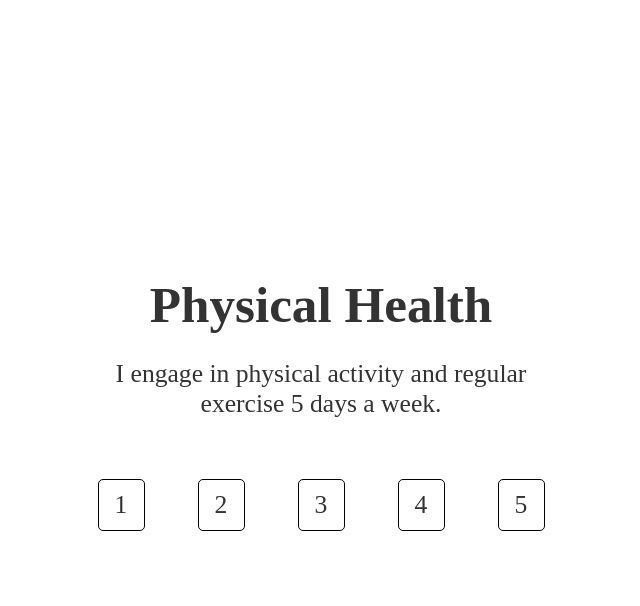
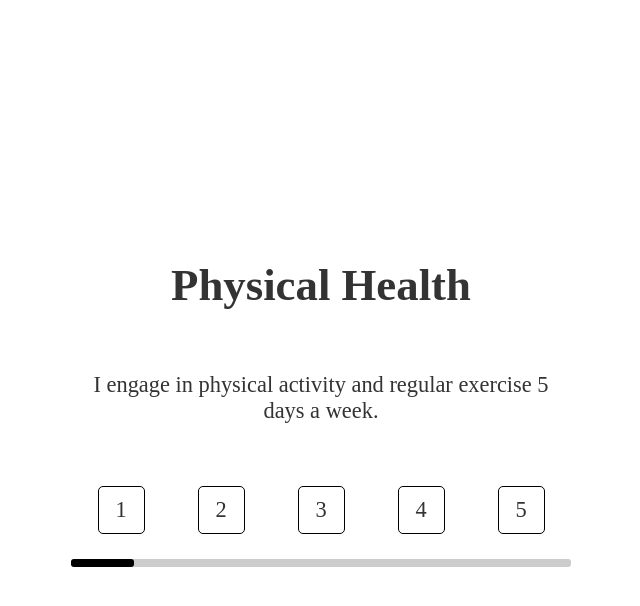
Before and after one commit to Zpeugh/healthstyle, a plain HTML site: page index.html in a window 1280 px wide. Both pictures are taken after a click on the button "Start Quiz". Shown: the whole page, without its empty margins (344-984 px from the left). Drawn offline with Linux system fonts and the light colour scheme.

Commit message:
Fixed progress bar

```diff
--- a/health_esteem.css
+++ b/health_esteem.css
@@ -18,12 +18,11 @@ body, html {
   height: 100vh;
 }
 
-
 .quiz-container {
   display: none; /* Hidden until the quiz starts */
   width: 90%;
   max-width: 600px;
-  font-size: 1.6em;
+  font-size: 1.4em;
 }
 
 #progress-bar-background {
@@ -32,15 +31,16 @@ body, html {
   border-radius: 3px;
   overflow: hidden;
   width: 100%; /* Ensures the progress bar container is full width */
+  margin-top: 25px; /* Add some space above the progress bar */
 }
 
 #progress-bar {
   height: 8px;
+  margin-top: -8px;
   background-color: #000;
   border-radius: 3px;
   overflow: hidden;
   width: 0%; /* Ensures the progress bar container is full width */
-  margin-top: -8px; /* Moves the progress bar up to overlap the background */
 }
 
 .options-container label {
@@ -63,11 +63,17 @@ input[type="radio"] + label {
   margin: 25px 0;
 }
 
+.question-container {
+  align-items: center;
+  justify-content: center;
+}
+
 .question-text {
+  align-content: center;
   text-align: center;
-  margin: 20px 0;
+  margin: 25px 0;
   width: 500px;
-  height: 100px;
+  height: 125px;
 }
 
 .options-container {
@@ -95,7 +101,7 @@ input[type="radio"]:hover + label {
 
 button {
   padding: 10px 20px;
-  font-size: em;
+  font-size: 1.4em;
   margin-top: 20px;
   cursor: pointer;
   background-color: #fff;
@@ -121,3 +127,11 @@ button:hover {
   background-color: transparent; /* Maintain a clean look on hover */
   color: #000; /* Change as needed */
 }
+
+.results-page {
+  display: flex;
+  flex-direction: column;
+  justify-content: center;
+  align-items: center;
+  height: 100vh;
+}
--- a/health_esteem.js
+++ b/health_esteem.js
@@ -3,38 +3,38 @@ let currentPage = 0
 const questions = [
   { section: 1, label: "I engage in physical activity and regular exercise 5 days a week." },
   { section: 1, label: "My overall diet and nutrition is healthy." },
-  { section: 1, label: "I rarely eat processed foods and refined sugars, and I eat organic foods regularly." },
-  { section: 1, label: "I get at least 7-8 hours of sleep per night." },
-  { section: 1, label: "I rarely experience physical illnesses (e.g., colds, infections)." },
-  {
-    section: 1,
-    label:
-      "My gut health is excellent! I rarely experience digestive issues such as bloating, heartburn, diarrhea, and/or constipation.",
-  },
-  { section: 1, label: "My skin is glowing and even-toned, and I rarely get acne." },
-  { section: 1, label: "My energy levels and focus are consistently even." },
-  { section: 1, label: "I make self-care and preventive healthcare a priority in my life." },
-  { section: 1, label: "I drink no more than two alcoholic beverages per week." },
+  // { section: 1, label: "I rarely eat processed foods and refined sugars, and I eat organic foods regularly." },
+  // { section: 1, label: "I get at least 7-8 hours of sleep per night." },
+  // { section: 1, label: "I rarely experience physical illnesses (e.g., colds, infections)." },
+  // {
+  //   section: 1,
+  //   label:
+  //     "My gut health is excellent! I rarely experience digestive issues such as bloating, heartburn, diarrhea, and/or constipation.",
+  // },
+  // { section: 1, label: "My skin is glowing and even-toned, and I rarely get acne." },
+  // { section: 1, label: "My energy levels and focus are consistently even." },
+  // { section: 1, label: "I make self-care and preventive healthcare a priority in my life." },
+  // { section: 1, label: "I drink no more than two alcoholic beverages per week." },
   { section: 2, label: "I rarely feel high stress levels or a sense of being overwhelmed." },
   { section: 2, label: "My moods and emotional health feel consistent and stable." },
-  { section: 2, label: "I have established reliable coping mechanisms to help manage daily stressors." },
-  { section: 2, label: "I prioritize engaging in activities that bring me joy and happiness." },
-  { section: 2, label: "I rarely feel anxious or depressed." },
-  { section: 2, label: "I have a high level of self-esteem and confidence." },
-  { section: 2, label: "I often engage in meaningful conversations or connections with others." },
-  { section: 2, label: "I have a solid understanding of how to regulate my emotions." },
-  { section: 2, label: "I know my personality type (e.g., introvert and extrovert), and I support it well." },
-  { section: 2, label: "I will ask for help when needed." },
+  // { section: 2, label: "I have established reliable coping mechanisms to help manage daily stressors." },
+  // { section: 2, label: "I prioritize engaging in activities that bring me joy and happiness." },
+  // { section: 2, label: "I rarely feel anxious or depressed." },
+  // { section: 2, label: "I have a high level of self-esteem and confidence." },
+  // { section: 2, label: "I often engage in meaningful conversations or connections with others." },
+  // { section: 2, label: "I have a solid understanding of how to regulate my emotions." },
+  // { section: 2, label: "I know my personality type (e.g., introvert and extrovert), and I support it well." },
+  // { section: 2, label: "I will ask for help when needed." },
   { section: 3, label: "I often engage in practices that connect me to my spiritual beliefs or values." },
   { section: 3, label: "I regularly spend time in nature or in peaceful environments." },
-  { section: 3, label: "I often practice acts of kindness." },
-  { section: 3, label: "I have a strong sense of purpose and find life very meaningful." },
-  { section: 3, label: "I practice mindfulness and/or meditation regularly." },
-  { section: 3, label: "I often feel gratitude and appreciation." },
-  { section: 3, label: "I do not hold grudges. I can forgive myself and others." },
-  { section: 3, label: "I can give and receive love with ease." },
-  { section: 3, label: "I feel attuned to my inner voice and knowing." },
-  { section: 3, label: "I know what brings my heart joy." },
+  // { section: 3, label: "I often practice acts of kindness." },
+  // { section: 3, label: "I have a strong sense of purpose and find life very meaningful." },
+  // { section: 3, label: "I practice mindfulness and/or meditation regularly." },
+  // { section: 3, label: "I often feel gratitude and appreciation." },
+  // { section: 3, label: "I do not hold grudges. I can forgive myself and others." },
+  // { section: 3, label: "I can give and receive love with ease." },
+  // { section: 3, label: "I feel attuned to my inner voice and knowing." },
+  // { section: 3, label: "I know what brings my heart joy." },
   {
     section: 4,
     label:
@@ -44,28 +44,28 @@ const questions = [
     section: 4,
     label: "I monitor and track my health metrics or biomarkers (e.g., blood sugar, sleep quality) regularly.",
   },
-  { section: 4, label: "I regularly use technology or devices to enhance my physical or mental performance." },
-  {
-    section: 4,
-    label: "I engage in mental exercises and cognitive training and/or challenge myself to learn new things regularly.",
-  },
-  { section: 4, label: "I highly rate my proactive measures in personal health optimization." },
-  {
-    section: 4,
-    label:
-      "I am aware of what causes my inflammation levels to increase and avoid such things as environments/foods/activities/etc. to the best of my ability.",
-  },
-  {
-    section: 4,
-    label:
-      "I use environmental modifications regularly to improve my well-being (e.g., reducing EMF exposure, using water filters, and using air purifiers).",
-  },
-  { section: 4, label: "I support health holistically." },
-  { section: 4, label: "I have tested my microbiome and made lifestyle modifications based on the results." },
-  {
-    section: 4,
-    label: "I have had my genetics tested and have made lifestyle modifications based on the results.",
-  },
+  // { section: 4, label: "I regularly use technology or devices to enhance my physical or mental performance." },
+  // {
+  //   section: 4,
+  //   label: "I engage in mental exercises and cognitive training and/or challenge myself to learn new things regularly.",
+  // },
+  // { section: 4, label: "I highly rate my proactive measures in personal health optimization." },
+  // {
+  //   section: 4,
+  //   label:
+  //     "I am aware of what causes my inflammation levels to increase and avoid such things as environments/foods/activities/etc. to the best of my ability.",
+  // },
+  // {
+  //   section: 4,
+  //   label:
+  //     "I use environmental modifications regularly to improve my well-being (e.g., reducing EMF exposure, using water filters, and using air purifiers).",
+  // },
+  // { section: 4, label: "I support health holistically." },
+  // { section: 4, label: "I have tested my microbiome and made lifestyle modifications based on the results." },
+  // {
+  //   section: 4,
+  //   label: "I have had my genetics tested and have made lifestyle modifications based on the results.",
+  // },
 ]
 
 let currentQuestionIndex = 0;
@@ -111,7 +111,7 @@ function displayQuestion() {
         optionsContainer.appendChild(input);
         optionsContainer.appendChild(label);
     }
-    document.getElementById('back-button').style.display = currentQuestionIndex > 0 ? 'block' : 'none'; // Show back button if not the first question
+    // document.getElementById('back-button').style.display = currentQuestionIndex > 0 ? 'block' : 'none'; // Show back button if not the first question
 }
 
 function nextQuestion() {
@@ -158,6 +158,14 @@ function showResults() {
     else if (totalScore < 160) resultText = "Result C: 120-159";
     else resultText = "Result D: 160+";
 
-    alert(resultText); // Show the results
-    // Reset for another round or offer to close
+    document.querySelector('.quiz-container').style.display = 'none';
+    document.querySelector('.results-page').style.display = 'flex';
+    document.getElementById('results-text').textContent = resultText;
 }
+
+function restartQuiz() {
+    currentQuestionIndex = 0;
+    sectionScores = [0, 0, 0, 0];
+    document.querySelector('.results-page').style.display = 'none';
+    document.querySelector('.cover-page').style.display = 'flex';
+}
--- a/index.html
+++ b/index.html
@@ -4,7 +4,6 @@
     <meta charset="UTF-8" name="viewport" content="width=device-width, initial-scale=1.0" />
     <title>Health Esteem</title>
     <link rel="stylesheet" href="health_esteem.css">
-    <script src="health_esteem.js"></script>
 </head>
 <body>
     <div class="cover-page">
@@ -12,21 +11,28 @@
         <button id="start-quiz">Start Quiz</button>
     </div>
     <div class="quiz-container">
-        <div id="progress-bar-background"></div>
-        <div id="progress-bar"></div>
         <div class="question-container">
             <h1 class="section-title"></h1>
             <p class="question-text"></p>
             <div class="options-container">
                 <!-- Radio buttons will be injected here -->
             </div>
-            <button id="back-button">&#8592;</button>  <!-- Unicode Left Arrow -->
+            <div class="footer">
+                <!-- <button id="back-button">&#8592;</button> -->
+                <div id="progress-bar-background"></div>
+                <div id="progress-bar"></div>
+            </div>
         </div>
     </div>
+    <br>
+
+
     <div class="results-page" style="display: none;">
       <h1>Quiz Results</h1>
       <p id="results-text"></p>
-        <button onclick="restartQuiz()">Restart Quiz</button>
+      <button onclick="restartQuiz()">Restart Quiz</button>
     </div>
+
+    <script src="health_esteem.js"></script>
 </body>
 </html>
```
